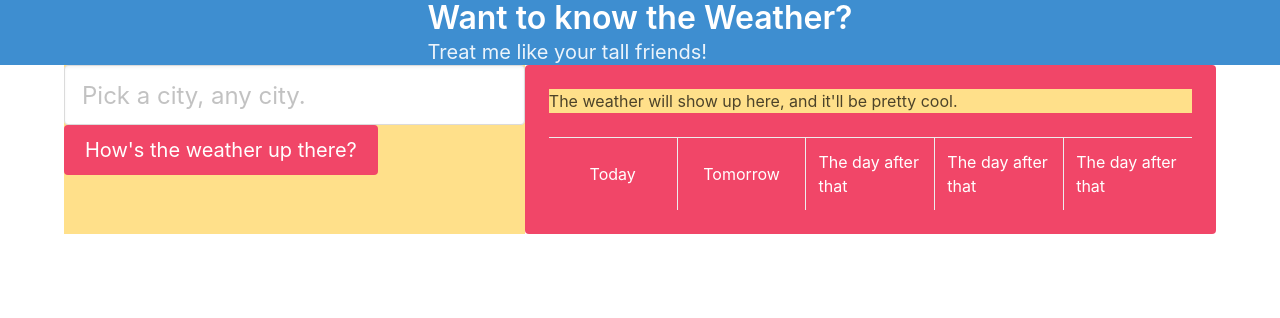
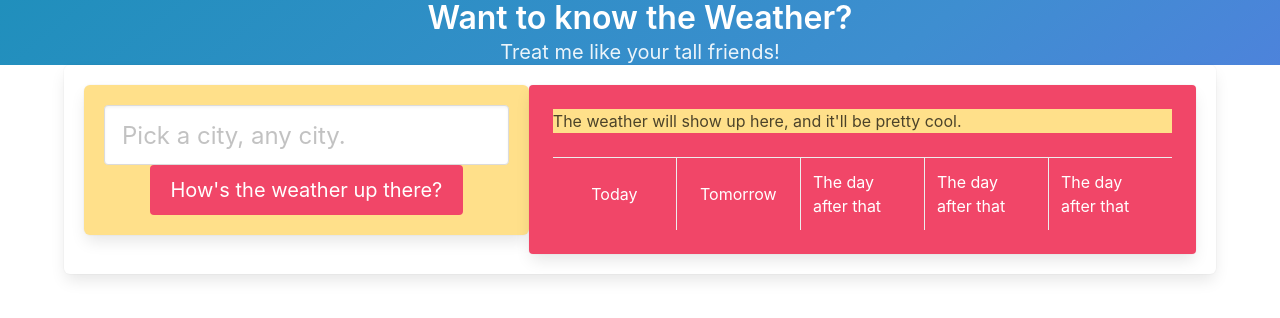
Before and after one commit to seanianking/HowsTheWeather, a plain HTML site: page index.html in a window 1280 px wide. Drawn offline with nearby package versions, Linux system fonts and the light colour scheme.

Commit message:
added some styling, added button event listener

```diff
--- a/Assets/Style/style.css
+++ /dev/null
@@ -1 +0,0 @@
-.border-right {}
--- a/index.html
+++ b/index.html
@@ -7,10 +7,11 @@
     <title>How's the Weather?</title>
     <link rel="stylesheet" href="https://cdn.jsdelivr.net/npm/bulma@0.8.0/css/bulma.min.css">
     <script defer src="https://use.fontawesome.com/releases/v5.3.1/js/all.js"></script>
+    <link rel="stylesheet" href="./Assets/Style/style.css">
 </head>
 
 <body>
-    <section class="hero is-info">
+    <section class="hero is-bold is-info has-text-centered">
         <div class="container">
             <h1 class="title">
                 Want to know the Weather?
@@ -21,12 +22,12 @@
         </div>
     </section>
     <div class="container ">
-        <div class="columns is-gapless">
-            <div class="column hero is-warning is-two-fifths border-right">
-                <div class="hero align-content-middle">
+        <div class="columns is-gapless box">
+            <div class="column hero is-two-fifths ">
+                <div class="hero has-text-centered box is-warning ">
                     <form action="submit">
                         <input class="input is-large" type="text" name="city" id="pickedCity" placeholder="Pick a city, any city.">
-                        <input class="button is-danger is-medium" type="submit" value="How's the weather up there?" id="submitbtn">
+                        <input class="button is-danger is-medium" type="submit" value="How's the weather up there?" id="submit">
                     </form>
                 </div>
             </div>
@@ -34,7 +35,7 @@
             <div id="savedCities"></div>
 
             <div class="column">
-                <div class="card-content hero is-danger">
+                <div class="card-content hero box is-danger">
                     <div id="currentWeather" class="content hero is-warning">
                         The weather will show up here, and it'll be pretty cool.
                     </div>
```
Also changed, not shown: Assets/JS/index.js (+9 -3 lines).
